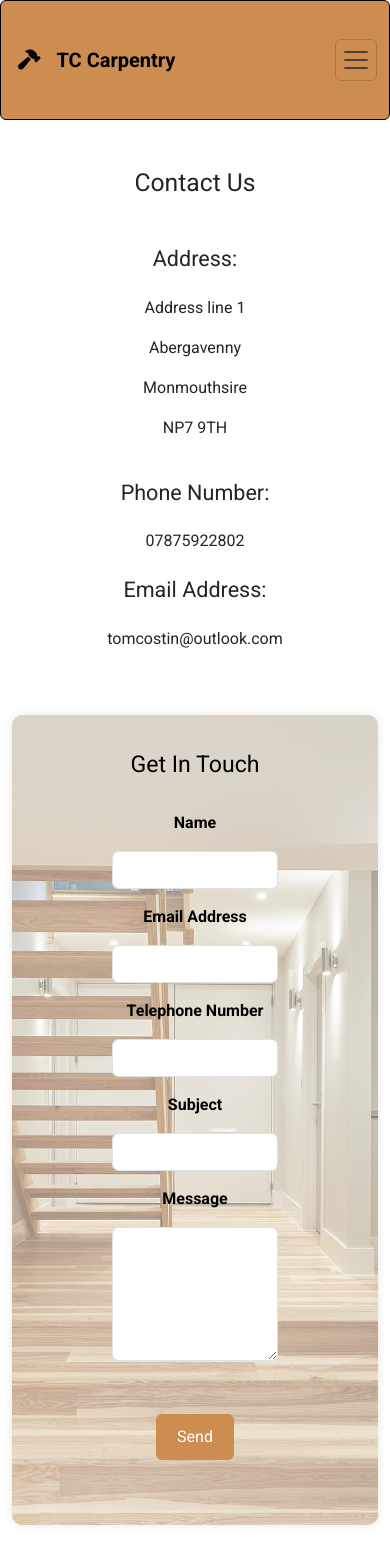
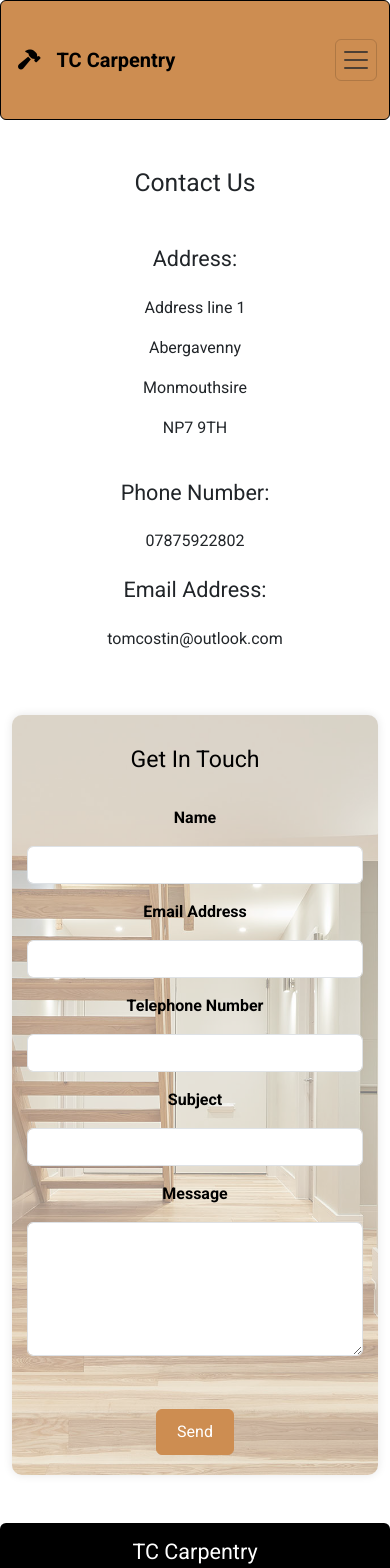
Before and after one commit to sam2829/TC-Carpentry-Site, a React (Create React App) app in the folder frontend/: page /contact in a window 390 px wide. Shown: the top 1568 px of the page. Built offline with nearby package versions, Linux system fonts and the light colour scheme; a web font is replaced by a local one.

Commit message:
Add code to make sure when new page renders it automatically scrolls to top

```diff
--- a/frontend/src/App.js
+++ b/frontend/src/App.js
@@ -1,4 +1,4 @@
-import { BrowserRouter as Router, Routes, Route } from "react-router-dom";
+import { BrowserRouter as Router, Routes, Route, useLocation } from "react-router-dom";
 import styles from "./App.module.css";
 import Footer from "./components/Footer";
 import NavBar from "./components/NavBar";
@@ -8,6 +8,19 @@ import PortfolioPage from "./pages/portfolio/PortfolioPage";
 import AboutPage from "./pages/about/AboutPage";
 import ContactPage from "./pages/contact/ContactPage";
 import AlertMessage, { useAlert } from "./components/AlertMessage";
+import { useEffect } from "react";
+
+// function to make sure new pages open at the top
+function ScrollToTop() {
+  const location = useLocation();
+
+  useEffect(() => {
+    // Scroll to the top of the page
+    window.scrollTo(0, 0);
+  }, [location.pathname]); // Depend on location.pathname to trigger scroll
+
+  return null;
+}
 
 function App() {
   // to show alert message
@@ -27,6 +40,8 @@ function App() {
             onClose={hideAlert}
           />
         )}
+        {/** Scroll to top on route change */}
+        <ScrollToTop />
         {/** display all routes for other pages */}
         <Routes>
           <Route exact path="/" element={<Homepage showAlert={showAlert} />} />
--- a/frontend/src/styles/ContactForm.module.css
+++ b/frontend/src/styles/ContactForm.module.css
@@ -20,3 +20,13 @@
     z-index: -1; /* Ensure it's behind other content */
     border-radius: 10px;
 }
+
+/* styling for smaller screens */
+
+@media (max-width: 767px) {
+    /* Styles for screens smaller than or equal to 767px */
+    /* make padding smaller to allow input fields bigger */
+    .contactForm {
+      padding: 15px;
+    }
+  }
```
